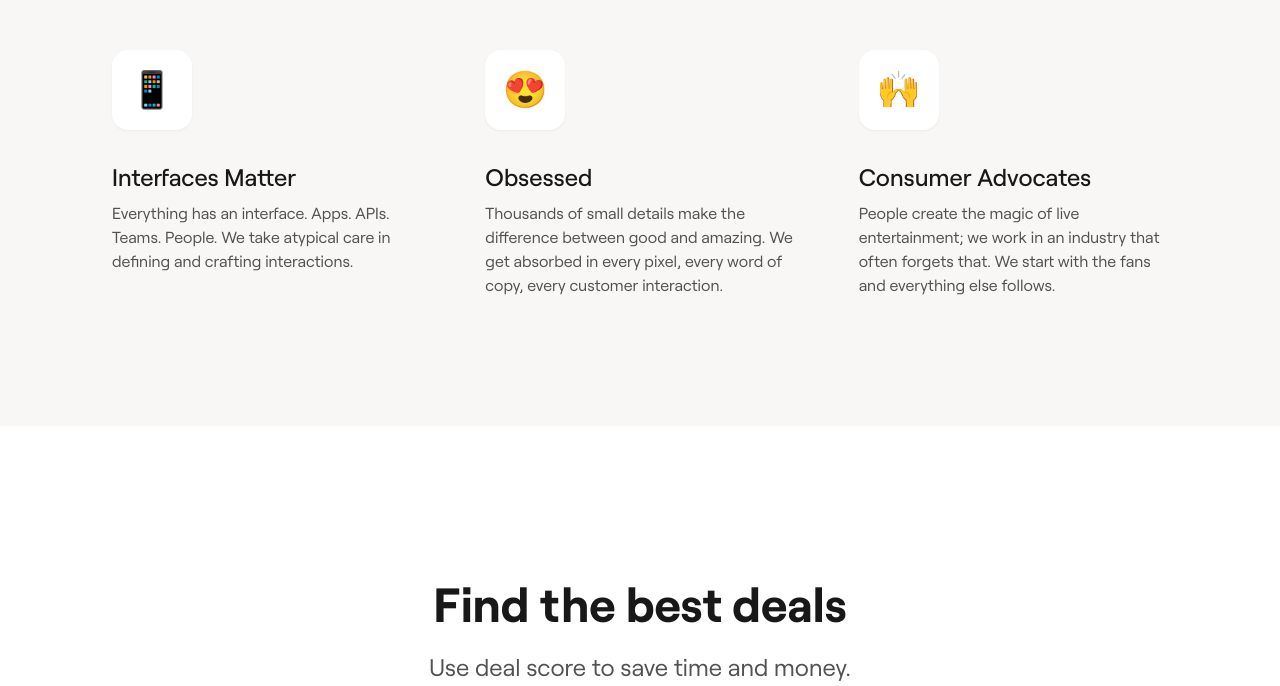
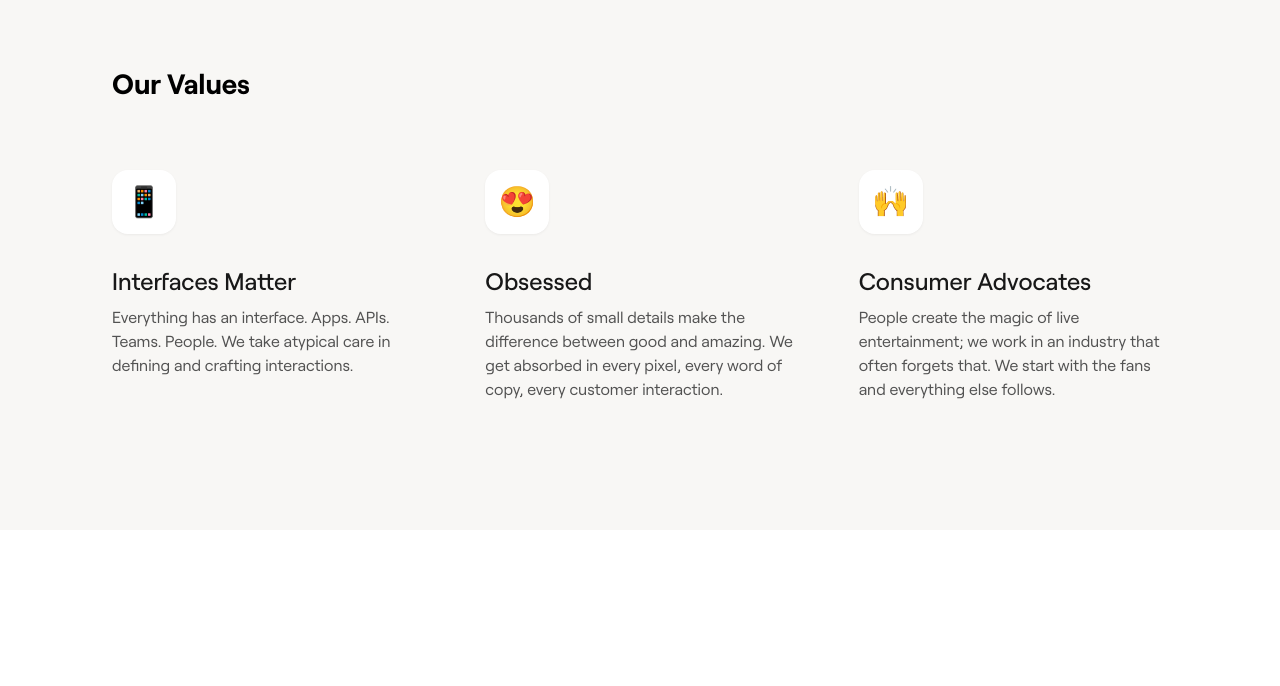
Before and after one commit to ajwaxman/sg-design-hiring, a Next.js app: page / in a window 1280 px wide. Shown: the part 784-1470 px from the top of the page. Built offline with nearby package versions, Linux system fonts and the light colour scheme.

Commit message:
Fix copy. Styling tweaks

```diff
--- a/src/pages/index.tsx
+++ b/src/pages/index.tsx
@@ -36,7 +36,7 @@ const Home: NextPage = () => {
             </Head>
 
             <main>
-                <div className="bg-blend-overlay bg-[#232323] grayscale bg-[url('/images/portland.jpg')] bg-cover bg-center mx-auto flex min-h-[75vh] flex-col items-center justify-center p-4">
+                <div className="bg-blend-overlay bg-[#232323] grayscale bg-[url('/images/portland.jpg')] bg-cover bg-center mx-auto flex min-h-[90vh] flex-col items-center justify-center p-4">
                     <h1 className="text-4xl font-bold leading-normal drop-shadow-lg text-white md:text-[5rem]">
                         SeatGeek Design
                     </h1>
@@ -66,7 +66,7 @@ const Home: NextPage = () => {
                     <motion.div
                         initial={{ opacity: 0, y: 50 }}
                         whileInView={{ opacity: 1, y: 0 }}
-                        transition={{ ease: "easeOut", duration: 1 }}
+                        transition={{ ease: "easeOut", duration: 1.5 }}
                         className="mx-auto max-w-6xl py-24 sm:px-2 sm:py-32 lg:px-4">
                         <h2 className="text-3xl width-full px-8 text-left font-bold leading-normal md:text-[1.75rem] pb-16">
                             Our Values
@@ -75,15 +75,10 @@ const Home: NextPage = () => {
                             {incentives.map((incentive) => (
 
                                 <div key={incentive.name} className="text-center lg:block lg:text-center">
-                                    {/* <div className="sm:flex-shrink-0">
-                                    <div className="flow-root">
-                                        <Image width={100} height={100} src={incentive.imageSrc} alt=""/>
-                                    </div>
-                                </div> */}
                                     <div
                                         className="sm:flex-shrink-0">
-                                        <div className="bg-white w-16 h-16 sm:w-20 sm:h-20 drop-shadow-sm rounded-2xl flex items-center">
-                                            <div className="text-3xl sm:text-4xl mx-auto">{incentive.emoji}</div>
+                                        <div className="bg-white w-16 h-16 sm:w-16 sm:h-16  drop-shadow-md sm:drop-shadow-sm rounded-2xl flex items-center">
+                                            <div className="text-3xl sm:text-3xl mx-auto">{incentive.emoji}</div>
                                         </div>
                                     </div>
                                     <div className="mt-4 sm:mt-6 lg:mt-8 lg:ml-0">
@@ -95,7 +90,7 @@ const Home: NextPage = () => {
                         </div>
                     </motion.div>
                 </div >
-                <div className="mx-auto justify-center p-4 py-36">
+                <div className="mx-auto justify-center p-4 py-20 sm:py-36">
                     <motion.div
                         initial={{ opacity: 0, y: 50 }}
                         whileInView={{ opacity: 1, y: 0 }}
@@ -106,12 +101,12 @@ const Home: NextPage = () => {
                             Find the best deals
                         </h1>
                         <p className="text-xl md:text-2xl md:leading-normal max-w-md text-center text-gray-midtone mb-8 mt-2">
-                            Use deal score to save time and money.
+                            Use deal score to save time and money
                         </p>
                         <Image width={525} height={981} src="/images/event.png" alt="" />
                     </motion.div>
                 </div>
-                <div className="mx-auto bg-gray-dark justify-center p-4 py-36">
+                <div className="mx-auto bg-gray-dark justify-center p-4 py-20 sm:py-36">
                     <motion.div
                         initial={{ opacity: 0, y: 50 }}
                         whileInView={{ opacity: 1, y: 0 }}
@@ -122,12 +117,12 @@ const Home: NextPage = () => {
                             Check out your view
                         </h1>
                         <p className="text-xl md:text-2xl md:leading-normal max-w-md text-center text-silver-dark/70 mb-8 mt-2">
-                            Know exactly what to expect.
+                            Know exactly what to expect
                         </p>
                         <Image width={525} height={981} src="/images/vfs.png" alt="" />
                     </motion.div>
                 </div>
-                <div className="mx-auto justify-center p-4 py-36">
+                <div className="mx-auto justify-center py-20 sm:py-36">
                     <motion.div
                         initial={{ opacity: 0, y: 50 }}
                         whileInView={{ opacity: 1, y: 0 }}
@@ -135,10 +130,10 @@ const Home: NextPage = () => {
                         className="text-center flex flex-col items-center"
                     >
                         <h1 className="text-4xl font-bold leading-normal text-gray-dark md:text-[3rem]">
-                            Manage and scan tickets with ease.
+                            Get in with your phone
                         </h1>
                         <p className="text-xl md:text-2xl md:leading-normal max-w-md text-center text-gray-midtone mb-8 mt-2">
-                            Manage and scan tickets with ease.
+                            Manage and scan tickets with ease
                         </p>
                         <Image width={525} height={981} src="/images/scanning.png" alt="" />
                     </motion.div>
@@ -148,6 +143,7 @@ const Home: NextPage = () => {
                         initial={{ opacity: 0, y: 50 }}
                         whileInView={{ opacity: 1, y: 0 }}
                         transition={{ ease: "easeOut", duration: 1 }}
+                        className="mx-auto flex flex-col items-center justify-center"
                         >
                         <h1 className="text-5xl font-bold leading-normal text-gray-dark md:text-[5rem]">
                             Let&#39;s Go
```
Also changed, not shown: 1 other file (tests, documents, lock files or other folders).
